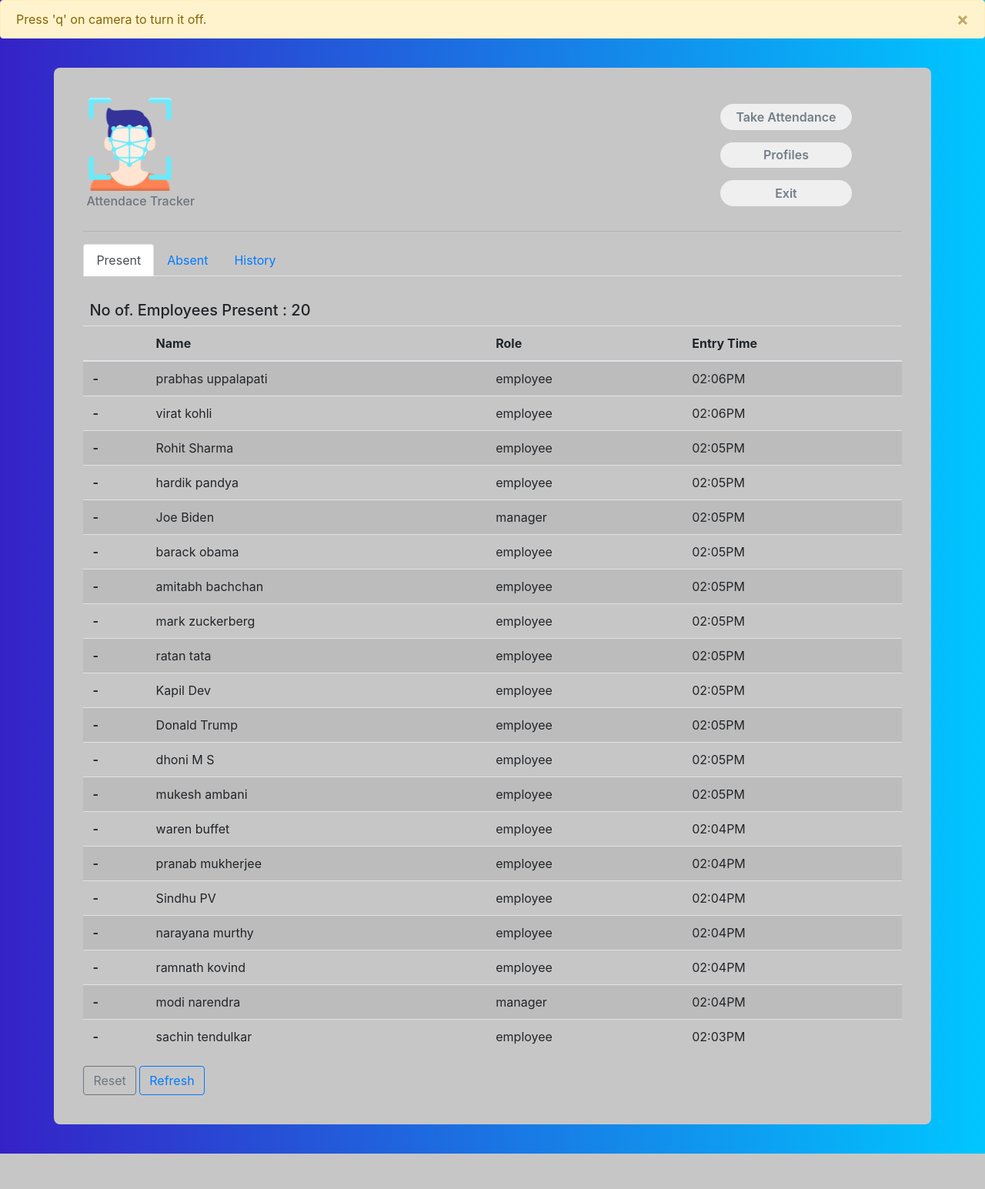
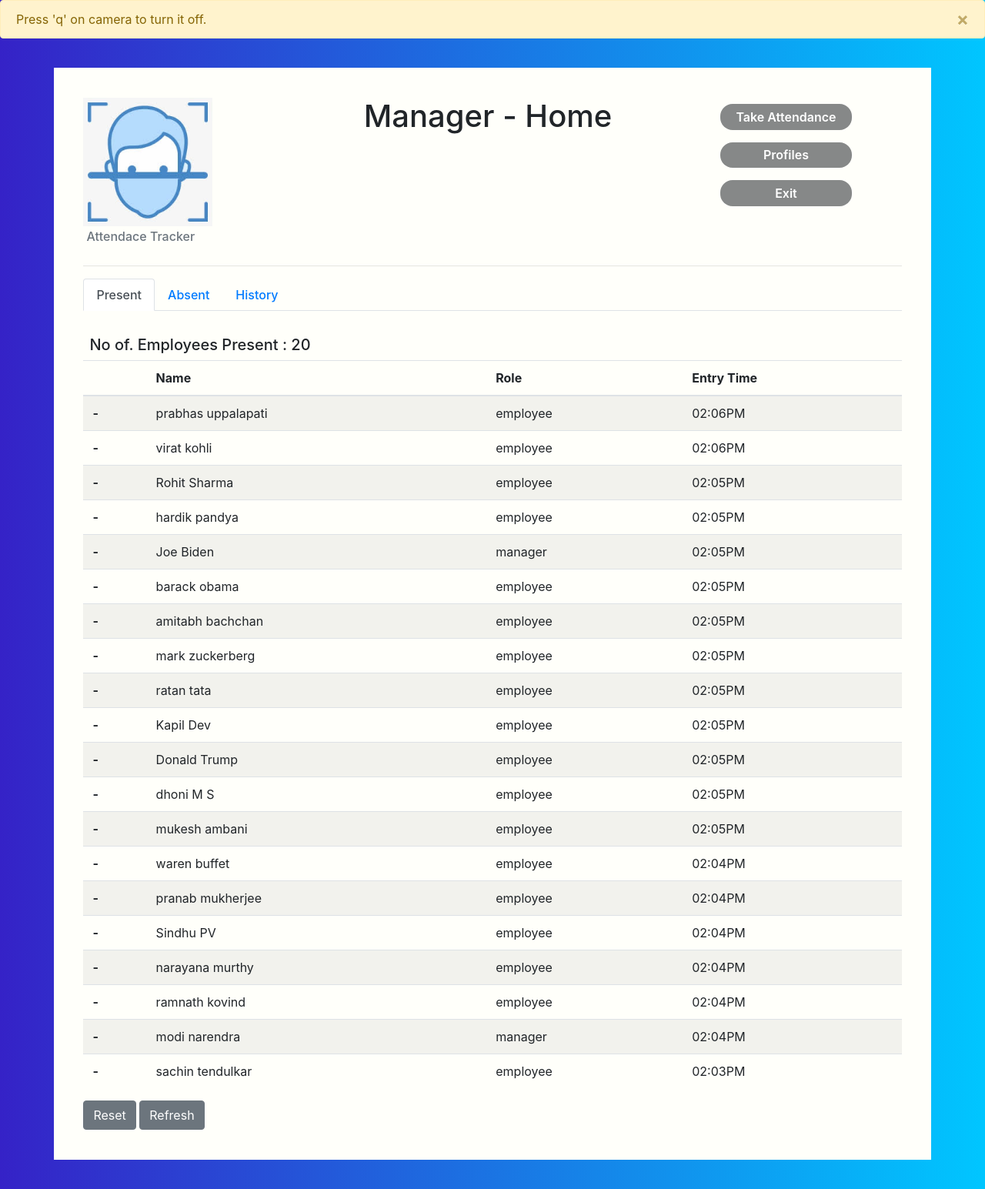
Before and after one commit to Rahulw24/Engage22, a Django app: page /manager/ in a window 1280 px wide. Shown: the whole page at 77% size. Before the commit the page ends 1499 px from the top, so only its background shows below. Run offline with Django 3.2, Linux system fonts and the light colour scheme; data comes from the database, SQL or seed files in the repository; both versions use the stored data as it was after the commit; some libraries are stand-ins or nearby versions.

Commit message:
design changed

```diff
--- a/core/templates/core/base.html
+++ b/core/templates/core/base.html
@@ -9,8 +9,8 @@
         integrity="sha384-TX8t27EcRE3e/ihU7zmQxVncDAy5uIKz4rEkgIXeMed4M0jlfIDPvg6uqKI2xXr2" crossorigin="anonymous" />
     <link href="//maxcdn.bootstrapcdn.com/bootstrap/4.1.1/css/bootstrap.min.css" rel="stylesheet" id="bootstrap-css" />
     {% comment %} <!-- linking CSS files --> {% endcomment %}
-    <link rel="stylesheet" href="{% static 'css/details.css' %}" >
-    <link rel="stylesheet" href="{% static 'css/body.css' %}" >
+    <link rel="stylesheet" href='{% static "/css/details.css" %}?{% now "U" %}'/>
+    <link rel="stylesheet" href="{% static 'css/body.css' %}?{% now 'U' %}" >
 
     <script src="https://ajax.googleapis.com/ajax/libs/jquery/3.1.0/jquery.min.js"></script>
     <script src="https://code.jquery.com/jquery-3.4.1.min.js"></script>
--- a/core/templates/core/employee_details.html
+++ b/core/templates/core/employee_details.html
@@ -23,7 +23,7 @@
         </div>
         <div class="col-md-3">
             <a target="_self" class="Exit" href="{% url 'index' %}">
-                <input type="submit" class="profile-edit-btn m-2"name="btnAddMore" value="Home" />
+                <input type="submit" class="profile-edit-btn m-2"name="btnAddMore" value="Exit" />
             </a>
         </div>
     </div>
--- a/core/templates/core/index.html
+++ b/core/templates/core/index.html
@@ -14,7 +14,7 @@
           <div data-aos="fade-up" data-aos-delay="600">
             <div class="text-center text-lg-start">
               <a target="_self" class="login" href="{% url 'login' %}">
-                <input type="submit" class="profile-edit-btn m-2" name="btnAddMore" value="Login" />
+                <input type="submit" class="login-btn m-2" name="btnAddMore" value="Login" />
               </a>
               <i class="bi bi-arrow-right"></i>
             </div>
--- a/core/templates/core/manager.html
+++ b/core/templates/core/manager.html
@@ -12,13 +12,14 @@
 <div class="container emp-profile">
 
     <div class="row">
-        <div class="col-md-3">
-            <img src="{% static 'img/fcicon.png'%}" alt="" width="50%">
+        <div class="col-md-4">
+            <img src="{% static 'img/logo21.jpg'%}" alt="" width="50%">
             <h6 class="text-muted p-1"> Attendace Tracker</h6>
 
         </div>
-        <div class="col-md-6">
+        <div class="col-md-5">
             <div class="profile-head">
+                <h1>Manager - Home</h1>
             </div>
         </div>
         <div class="col-md-3">
@@ -73,10 +74,10 @@
                 </tbody>
             </table>
             <a href="{% url 'reset' %}">
-                <button type="button" class="btn btn-outline-secondary">Reset</button>
+                <button type="button" class="btn btn-secondary">Reset</button>
             </a>
             <a href="{% url 'manager' %}">
-                <button type="button" class="btn btn-outline-primary">Refresh</button>
+                <button type="button" class="btn btn-secondary">Refresh</button>
             </a>
 
         </div>
@@ -135,7 +136,7 @@
                     {% endfor%}
                 </tbody>
             </table>
-            <a href="{% url 'clear_history' %}"><button type="button" class="btn btn-outline-secondary">Clear History</button></a>
+            <a href="{% url 'clear_history' %}"><button type="button" class="btn btn-secondary">Clear History</button></a>
         </div>
     <!-- </div> -->
 
--- a/static/css/body.css
+++ b/static/css/body.css
@@ -6,3 +6,14 @@ body{
     justify-content: center;
     padding: 50px 0;
 }
+.login-btn{
+    border: none;
+    border-radius: 2rem;
+    width: 75%;
+    padding: 2%;
+    font-weight: 600;
+    font-size: large;
+    color:rgb(133, 107, 107);
+    cursor: pointer;
+    background-color: white;
+}
--- a/static/css/details.css
+++ b/static/css/details.css
@@ -2,15 +2,14 @@
     padding: 3%;
     margin-top: 3%;
     margin-bottom: 3%;
-    border-radius: 0.5rem;
-    background: rgb(199, 198, 198);
+    background: rgb(255, 255, 250);
 }
 .profile-img{
     text-align: center;
 }
 .profile-img img{
-    width: 20px;
-    height: 25px;
+    width: 230px;
+    height: 175px;
 }
 .profile-img .file {
     position: relative;
@@ -18,7 +17,7 @@
     margin-top: -20%;
     width: 70%;
     border: none;
-    border-radius: 0;
+    border-radius: 1em;
     font-size: 15px;
     background: #212529b8;
 }
@@ -36,12 +35,13 @@
 }
 .profile-edit-btn{
     border: none;
-    border-radius: 1.5rem;
+    border-radius: 1rem;
     width: 70%;
     padding: 2%;
     font-weight: 600;
-    color: #727e88;
+    color: white;
     cursor: pointer;
+    background-color: #868888;
 }
 .proile-rating{
     font-size: 12px;
@@ -55,8 +55,15 @@
 }
 .profile-head .nav-tabs{
     margin-bottom:5%;
+    margin-top:5%;
+    margin-left: 5%
 }
-.profile-head .nav-tabs .nav-link{
+.nav-tabs{
+    font-weight:500;
+    border: 1 px solid black;
+
+}
+.profile-head  .nav-link{
     font-weight:600;
     border: none;
 }
```
Also changed, not shown: core/templates/core/profiles.html (+7 -6 lines), db.sqlite3, static/img/logo21.jpg (added).
